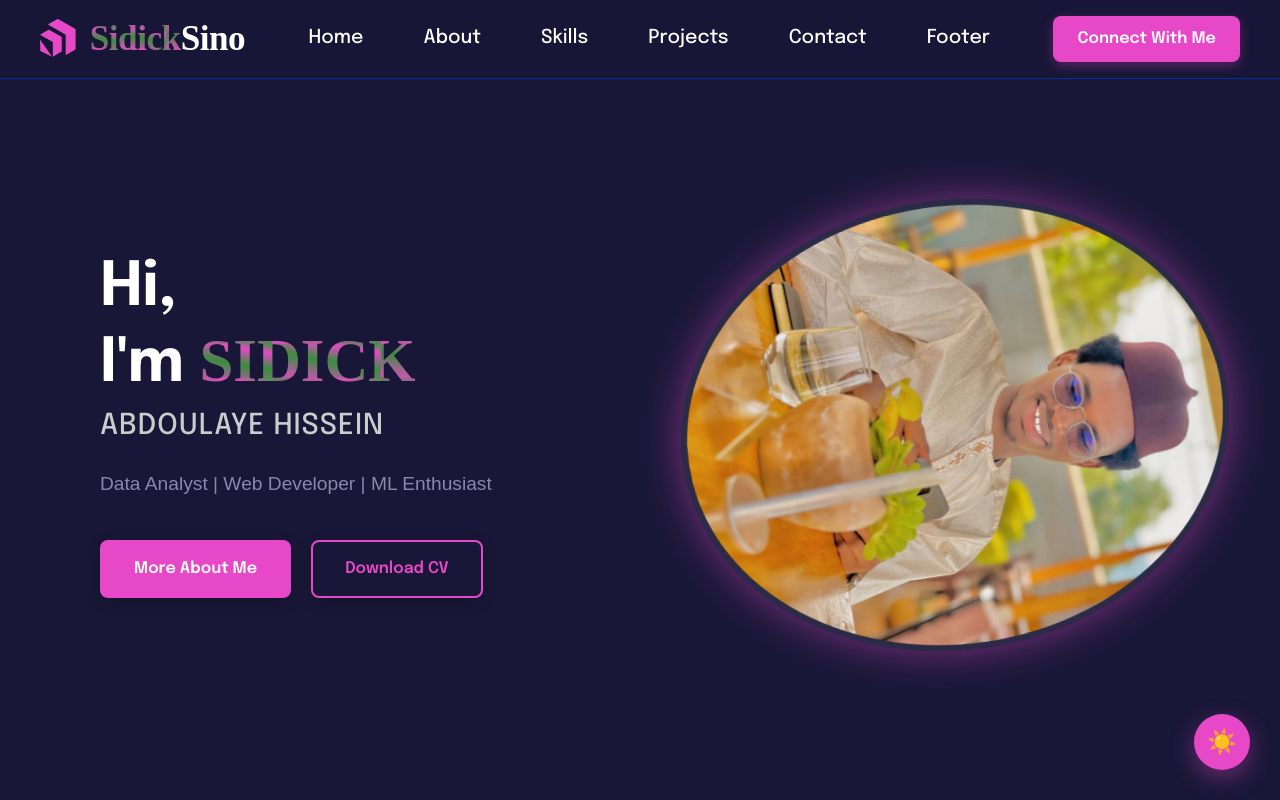
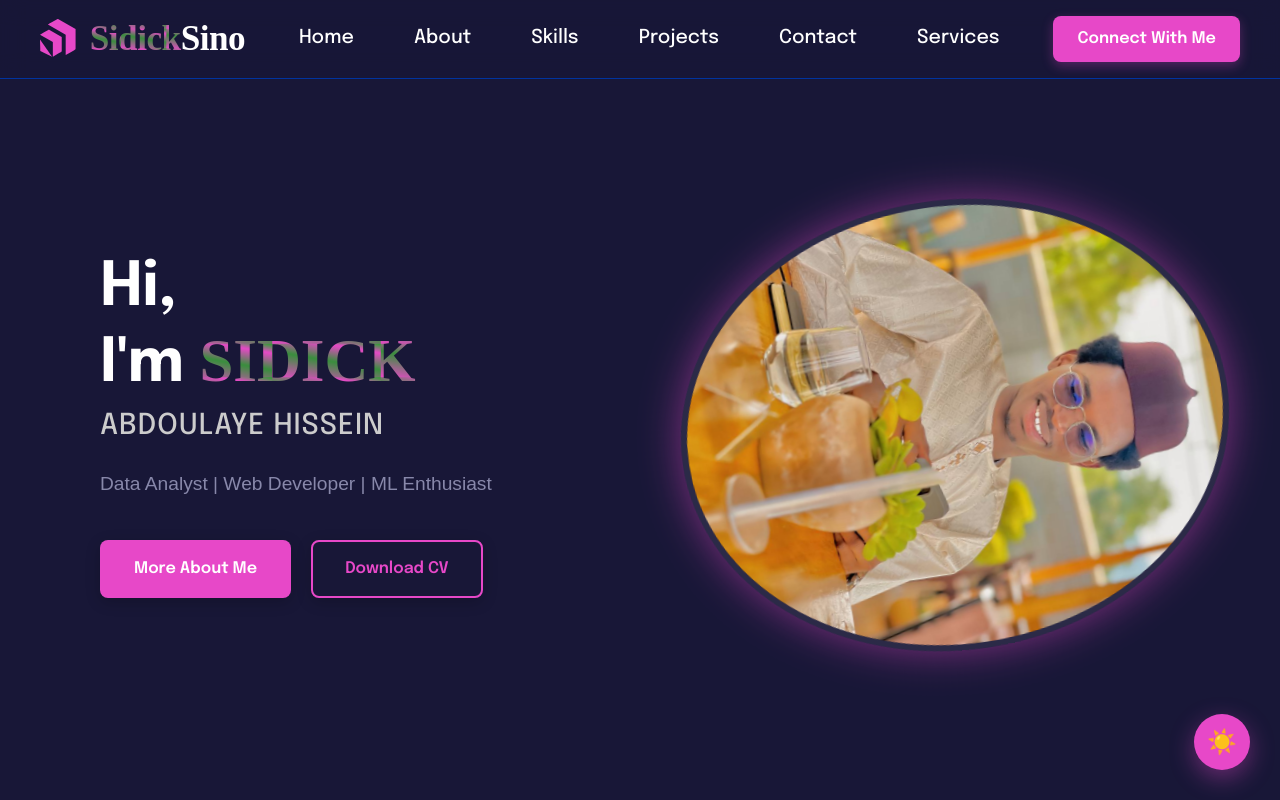
Before and after one commit to sidicksino/SidickPortfolio, a React (Vite) app: page / in a window 1280 px wide. Shown: the top 800 px of the page. Built offline with nearby package versions, Linux system fonts and the light colour scheme; a web font is replaced by a local one.

Commit message:
Add theme

```diff
--- a/src/components/footer/Footer.css
+++ b/src/components/footer/Footer.css
@@ -39,7 +39,7 @@
   color: var(--text);
   padding: 80px 20px 40px;
   font-family: var(--font-body);
-  border-top: 1px solid rgba(255, 255, 255, 0.05);
+  border-top: 1px solid var(--border);
 }
 
 .footer-container {
@@ -49,7 +49,7 @@
   grid-template-columns: repeat(auto-fit, minmax(280px, 1fr));
   gap: 50px;
   padding-bottom: 60px;
-  border-bottom: 1px solid rgba(255, 255, 255, 0.05);
+  border-bottom: 1px solid var(--border);
 }
 
 /* ========== COLONNES ========== */
@@ -169,16 +169,16 @@
   width: 40px;
   height: 40px;
   border-radius: 50%;
-  background: rgba(255, 255, 255, 0.05);
+  background: var(--border);
   color: var(--text-secondary);
   font-size: 1.2rem;
   transition: all 0.3s ease;
-  border: 1px solid rgba(255, 255, 255, 0.1);
+  border: 1px solid var(--border);
 }
 
 .footer-socials a:hover {
   background: var(--primary-transparent);
-  color: white;
+  color: var(--text);
   transform: translateY(-3px) scale(1.1);
   box-shadow: 0 5px 15px rgba(231, 72, 200, 0.3);
 }
@@ -294,7 +294,7 @@
   .footer-socials a {
     background: rgba(255, 255, 255, 0.05);
     backdrop-filter: blur(10px);
-    border: 1px solid rgba(255, 255, 255, 0.2);
+    border: 1px solid var(--border);
     transition: all 0.3s ease, transform 0.4s ease;
   }
 
@@ -313,7 +313,7 @@
   }
 
   .contact-list li:hover {
-    background: rgba(255, 255, 255, 0.05);
+    background: var(--background-dark);
     backdrop-filter: blur(8px);
     transform: translateX(6px);
   }
@@ -334,7 +334,7 @@
     color: var(--text);
     padding: 80px 20px 40px;
     font-family: var(--font-body);
-    border-top: 1px solid rgba(255, 255, 255, 0.05);
+    border-top: 1px solid var(--border);
     overflow: hidden;
   }
 
@@ -377,7 +377,7 @@
     height: 45px;
     border-radius: 50%;
     font-size: 1.5rem;
-    border: 1px solid rgba(255, 255, 255, 0.2);
+    border: 1px solid var(--border);
     transition: all 0.4s ease;
   }
 
--- a/src/components/navbar/Navbar.jsx
+++ b/src/components/navbar/Navbar.jsx
@@ -148,7 +148,7 @@ const Navbar = ({ scrolled = false }) => {
           </a>
         </li>
         <li>
-          <a href="#footer">
+          <a href="#services">
             <span className="mobile-icon">
               <svg
                 width="20"
@@ -173,7 +173,7 @@ const Navbar = ({ scrolled = false }) => {
                 />
               </svg>
             </span>
-            Footer
+            Services
           </a>
         </li>
       </ul>
--- a/src/components/services/Services.jsx
+++ b/src/components/services/Services.jsx
@@ -4,7 +4,7 @@ import "./Services.css";
 import Service from "../../assets/service.png";
 const Services = () => {
   return (
-    <section className="services-section">
+    <section className="services-section" id="services">
       <div className="services-container">
         {/* Texte à gauche */}
         <div className="services-text">
```
